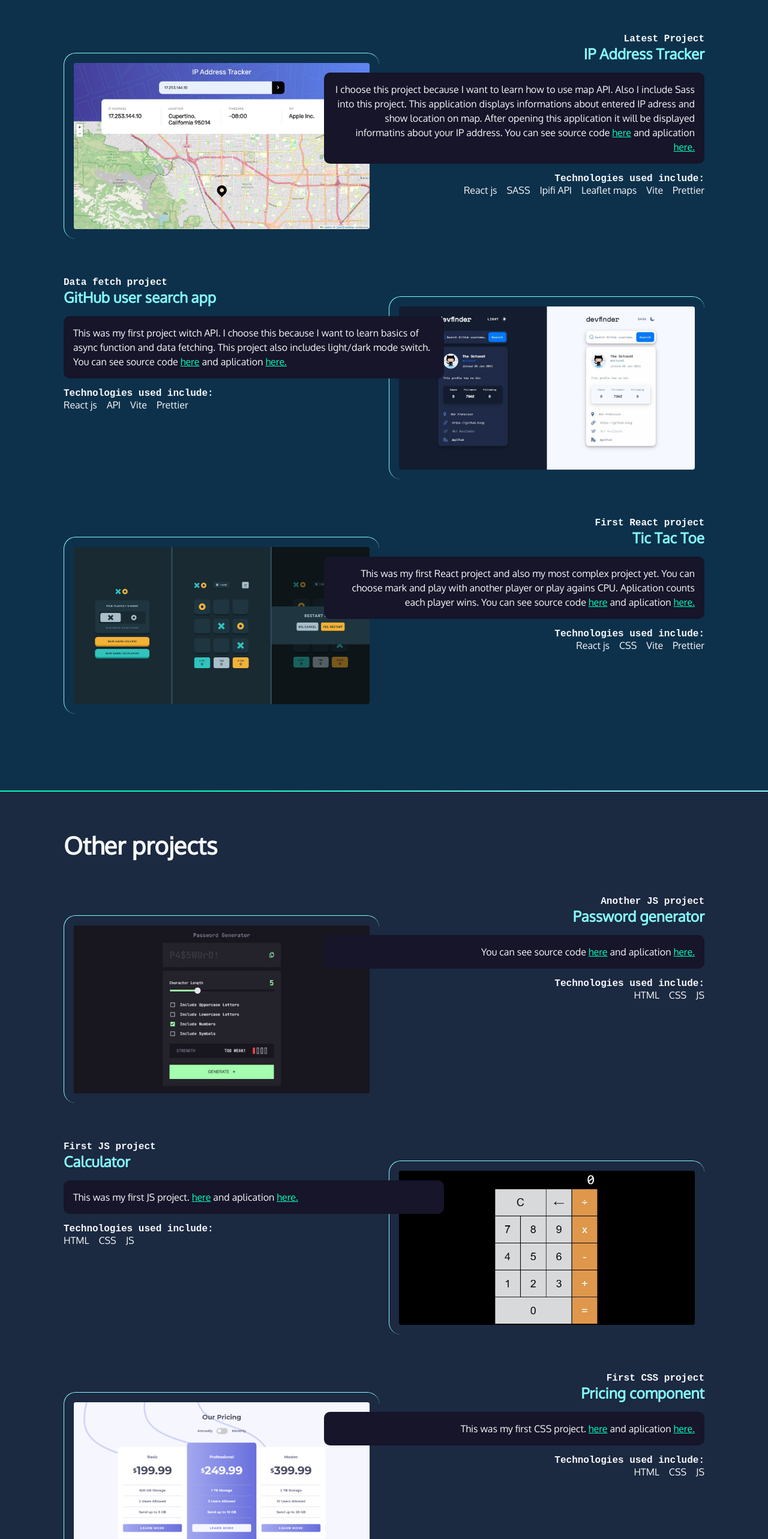
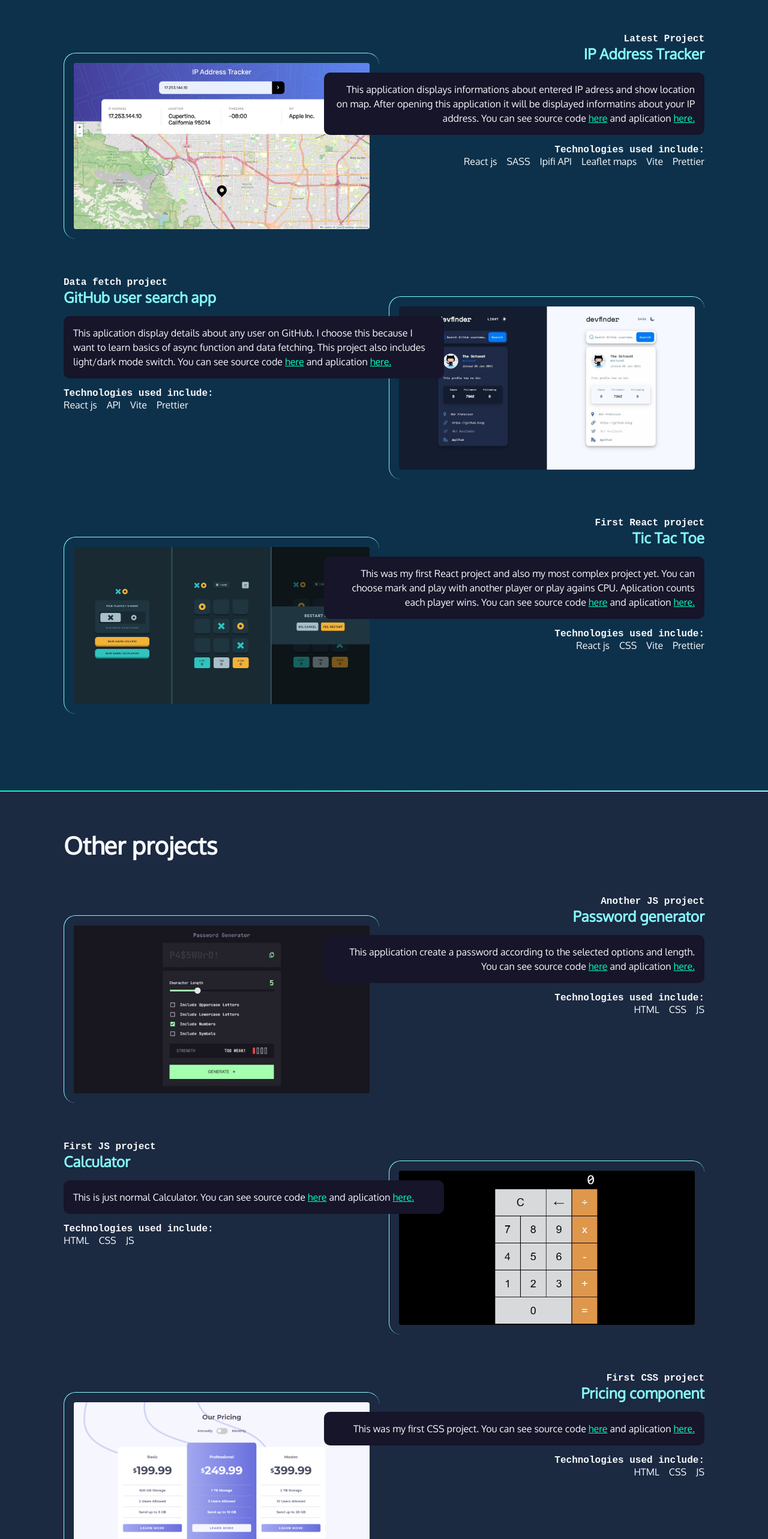
Before and after one commit to VcelakMarek/Portfolio, a React (Vite) app: page / in a window 1280 px wide. Shown: the part 920-3486 px from the top of the page at 60% size. Built offline with nearby package versions, Linux system fonts and the light colour scheme; a web font is replaced by a local one.

Commit message:
Update Portfolio.jsx

```diff
--- a/src/Portfolio.jsx
+++ b/src/Portfolio.jsx
@@ -40,7 +40,7 @@ const Portfolio = () => {
               </a>
             </li>
             <li>
-              <a href="resumelink" className="button">
+              <a href="./assets/Resume.pdf" className="button">
                 Resume
               </a>
             </li>
@@ -68,11 +68,10 @@ const Portfolio = () => {
               <h4>Latest Project</h4>
               <h3>IP Address Tracker</h3>
               <p className="blackbox">
-                I choose this project because I want to learn how to use map
-                API. Also I include Sass into this project. This application
-                displays informations about entered IP adress and show location
-                on map. After opening this application it will be displayed
-                informatins about your IP address. You can see source code{" "}
+                This application displays informations about entered IP adress
+                and show location on map. After opening this application it will
+                be displayed informatins about your IP address. You can see
+                source code{" "}
                 <a href="https://github.com/VcelakMarek/IP_Address_Tracker">
                   here
                 </a>{" "}
@@ -103,10 +102,10 @@ const Portfolio = () => {
               <h4>Data fetch project</h4>
               <h3>GitHub user search app</h3>
               <p className="blackbox">
-                This was my first project witch API. I choose this because I
-                want to learn basics of async function and data fetching. This
-                project also includes light/dark mode switch. You can see source
-                code{" "}
+                This aplication display details about any user on GitHub. I
+                choose this because I want to learn basics of async function and
+                data fetching. This project also includes light/dark mode
+                switch. You can see source code{" "}
                 <a href="https://github.com/VcelakMarek/GitHub_user_search_app">
                   here
                 </a>{" "}
@@ -169,7 +168,8 @@ const Portfolio = () => {
               <h4>Another JS project</h4>
               <h3>Password generator</h3>
               <p className="blackbox">
-                You can see source code{" "}
+                This application create a password according to the selected
+                options and length. You can see source code{" "}
                 <a href="https://github.com/VcelakMarek/Password_generator">
                   here
                 </a>{" "}
@@ -197,7 +197,7 @@ const Portfolio = () => {
               <h4>First JS project</h4>
               <h3>Calculator</h3>
               <p className="blackbox">
-                This was my first JS project.{" "}
+                This is just normal Calculator. You can see source code{" "}
                 <a href="https://github.com/VcelakMarek/Calculator">here</a> and
                 aplication{" "}
                 <a href="https://vcelakmarek.github.io/Calculator//"> here.</a>
@@ -220,7 +220,7 @@ const Portfolio = () => {
               <h4>First CSS project</h4>
               <h3>Pricing component</h3>
               <p className="blackbox">
-                This was my first CSS project.{" "}
+                This was my first CSS project. You can see source code{" "}
                 <a href="https://github.com/VcelakMarek/First_Project">here</a>{" "}
                 and aplication{" "}
                 <a href="https://vcelakmarek.github.io/First_Project/">
```
